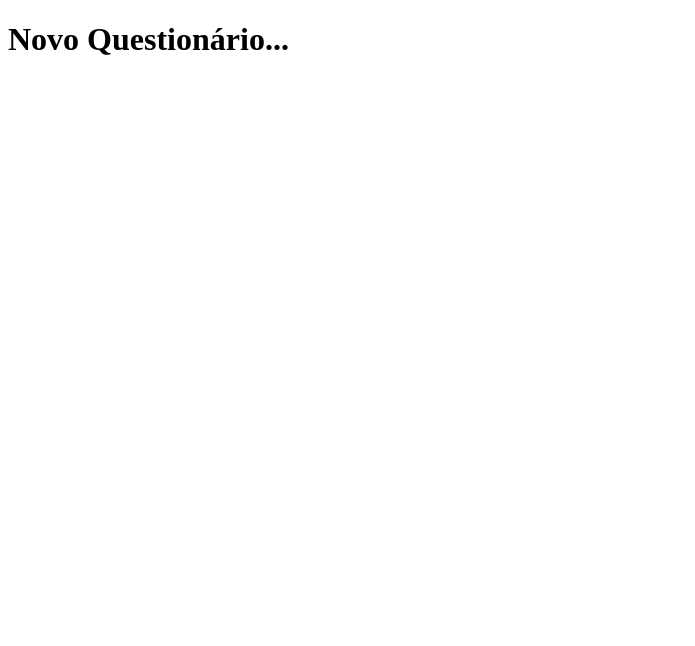
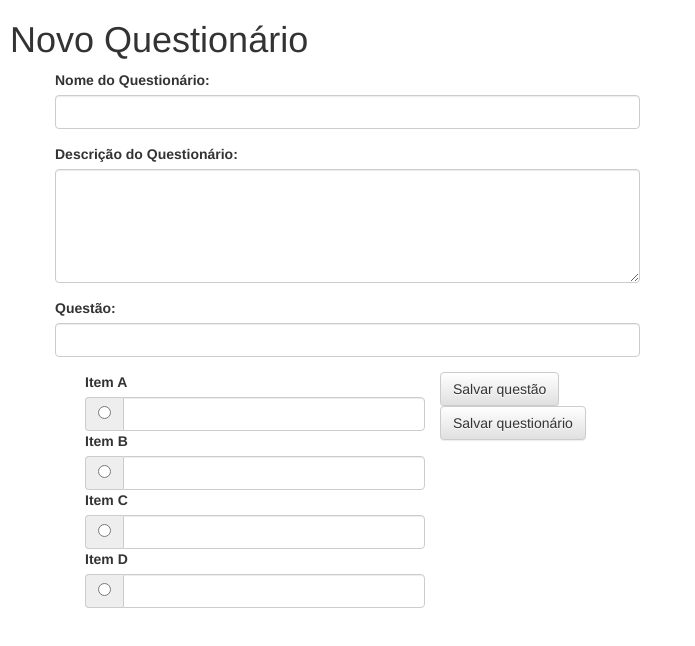
Before and after one commit to chicojunior/quizzy, a plain HTML site: page WebContent/WEB-INF/app/views/questionario.html in a window 1280 px wide. Shown: the whole page, without its empty margins (0-695 px from the left). Drawn offline with nearby package versions, Linux system fonts and the light colour scheme; files that its build step writes are made by us from their sources.

Commit message:
Criando página de questionário

```diff
--- a/WebContent/WEB-INF/app/css/main.css
+++ b/WebContent/WEB-INF/app/css/main.css
@@ -5,3 +5,19 @@
 .div-body {
 	padding: 10px;
 }
+
+.text-desc {
+  display: block;
+}
+
+.div-color {
+  background-color: gray;
+}
+
+.div-long {
+  padding-left: 20px;
+}
+
+.pad-text {
+  padding-left: 10px;
+}
--- a/WebContent/WEB-INF/app/views/questionario.html
+++ b/WebContent/WEB-INF/app/views/questionario.html
@@ -2,9 +2,84 @@
 <html lang="pt">
 <head>
 	<meta charset="UTF-8">
-	<title>Questionário</title>
+	<title>Novo Questionário</title>
+  <link rel="stylesheet" type="text/css" href="app/css/main.css">
+  <link rel="stylesheet" href="https://maxcdn.bootstrapcdn.com/bootstrap/3.3.5/css/bootstrap.min.css">
+  <link rel="stylesheet" href="https://maxcdn.bootstrapcdn.com/bootstrap/3.3.5/css/bootstrap-theme.min.css">
 </head>
 <body>
-<h1>Novo Questionário...</h1>
+
+  <h1 class="pad-text" align="top">Novo Questionário</h1>
+
+  <div class="container">
+    <div class="row">
+      <div class="col-md-6" align="left">
+        <form class="form-horizontal" name="formQuizHeader">
+
+          <div class="form-group">
+            <label>Nome do Questionário:</label>
+            <input type="text" name="nomeQuiz" size="25" class="form-control" ng-model="quiz.nome">
+          </div>
+
+          <div class="form-group">
+            <label>Descrição do Questionário:</label>
+            <textarea class="form-control" rows="5" ng-model="quiz.descricao"></textarea>
+          </div>
+
+          <form class="form-horizontal" name="formQuizbody">
+
+          <div class="form-group">
+            <label>Questão:</label>
+            <input type="text" name="questao" size="30" class="form-control" ng-model="quiz.questao">
+          </div>
+
+          <div class="col-lg-8">
+            <label>Item A</label>
+            <div class="input-group">
+              <span class="input-group-addon">
+                <input type="radio" aria-label="...">
+              </span>
+              <input type="text" class="form-control" aria-label="...">
+            </div>
+          </div>
+
+          <div class="col-lg-8">
+            <label>Item B</label>
+            <div class="input-group">
+              <span class="input-group-addon">
+                <input type="radio" aria-label="...">
+              </span>
+              <input type="text" class="form-control" aria-label="...">
+            </div>
+          </div>
+
+          <div class="col-lg-8">
+            <label>Item C</label>
+            <div class="input-group">
+              <span class="input-group-addon">
+                <input type="radio" aria-label="...">
+              </span>
+              <input type="text" class="form-control" aria-label="...">
+            </div>
+          </div>
+
+          <div class="col-lg-8">
+            <label>Item D</label>
+            <div class="input-group">
+              <span class="input-group-addon">
+                <input type="radio" aria-label="...">
+              </span>
+              <input type="text" class="form-control" aria-label="...">
+            </div>
+          </div>
+
+
+
+        </form>
+        <button class="btn btn-default">Salvar questão</button>
+        <button class="btn btn-default">Salvar questionário</button>
+      </div>
+    </div>
+  </div>
 </body>
 </html>
```
Also changed, not shown: WebContent/WEB-INF/index.html (+1 -1 lines), WebContent/WEB-INF/app/js/app.js (renamed from WebContent/WEB-INF/app/app.js), 1 other file.
